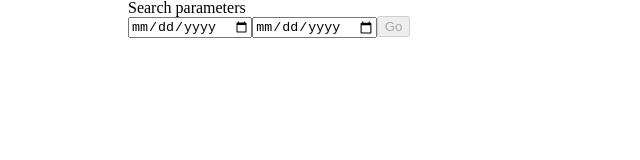
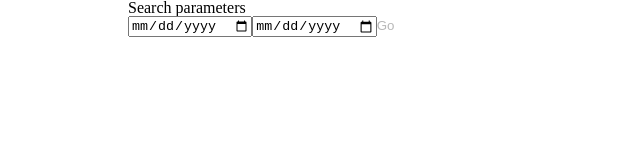
Before and after one commit to nickojs/near-earth-objects, a React (Create React App) app: page / in a window 1280 px wide. Shown: the top 160 px of the page, without its empty margins (0-640 px from the left). Built offline with nearby package versions, Linux system fonts and the light colour scheme.

Commit message:
Added button reset

```diff
--- a/src/index.css
+++ b/src/index.css
@@ -46,3 +46,15 @@ table {
 	border-collapse: collapse;
 	border-spacing: 0;
 }
+
+*{ box-sizing: border-box; }
+button{
+	border: none;
+	margin: 0;
+	padding: 0;
+	width: auto;
+	overflow: visible;
+
+	background: transparent;
+	line-height: normal;
+}
```
